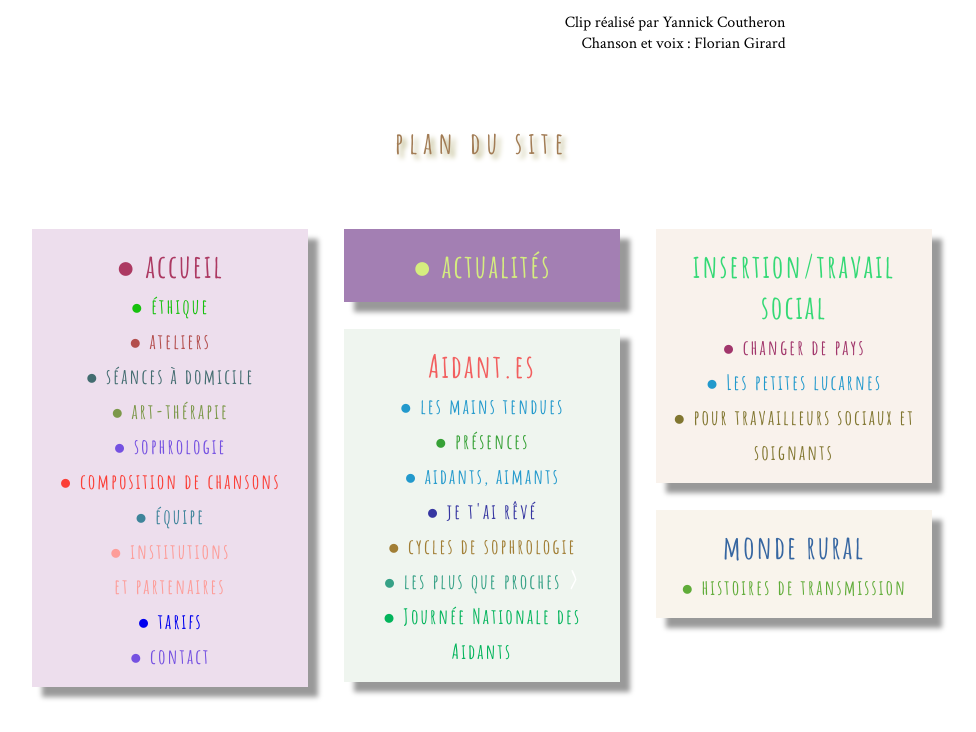
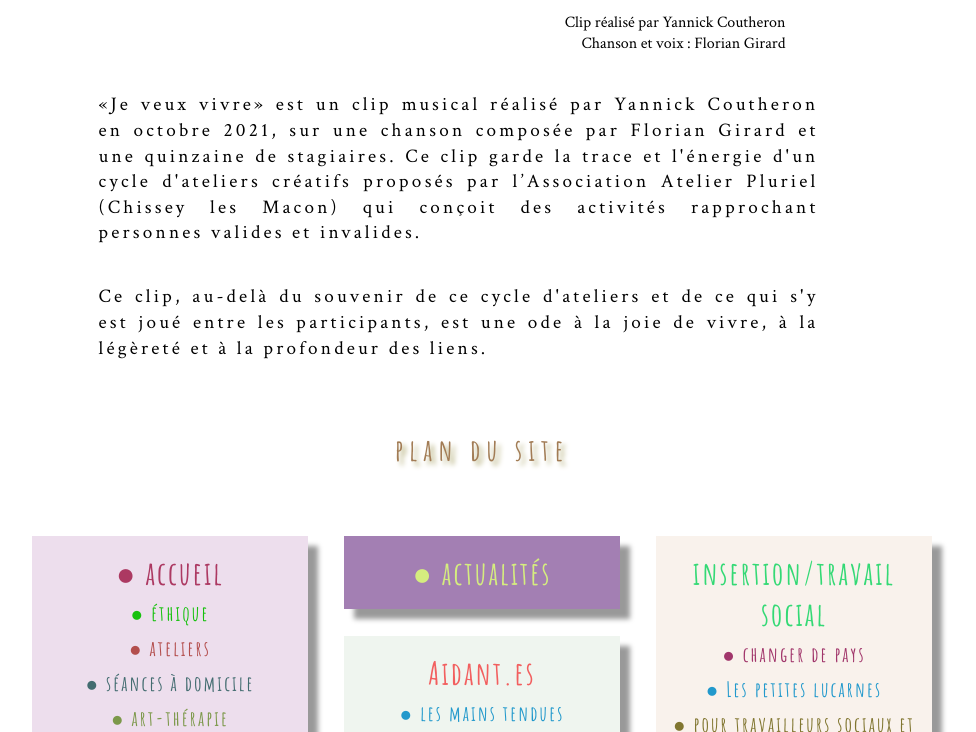
Before and after one commit to leshnik/revertouthaut, a Jekyll site: the page built from je-veux-vivre-film.md, in a window 1280 px wide and 900 px high, scrolled down 707 px, cut to the strip 168-900 px from the top of the window. Shown: the whole strip, without its empty margins (158-1134 px from the left). Built offline with Jekyll 4.4.1, drawn with Linux system fonts in a browser that asks for light colours.

Commit message:
add text to je veux vivre film

```diff
--- a/je-veux-vivre-film.md
+++ b/je-veux-vivre-film.md
@@ -7,3 +7,14 @@ summary:
 <h1>je veux vivre</h1>
 <div style="position: relative; padding-top: 56.25%;"><iframe src="https://iframe.mediadelivery.net/embed/13613/bb65a658-b11a-4baf-9f65-131185d5b087?autoplay=false&preload=false" loading="lazy" style="border: none; position: absolute; top: 0; height: 100%; width: 100%;" allow="accelerometer; gyroscope; autoplay; encrypted-media; picture-in-picture;" allowfullscreen="true"></iframe></div>
 <p class="cite">Clip réalisé par Yannick Coutheron<br>Chanson et voix&nbsp;:&nbsp;Florian Girard</p>
+
+<p class="intro-text">«Je veux vivre» est un clip musical réalisé par Yannick Coutheron en
+octobre 2021, sur une chanson composée par Florian Girard et une
+quinzaine de stagiaires. Ce clip garde la trace et l'énergie d'un cycle
+d'ateliers créatifs proposés par l’Association Atelier Pluriel
+(Chissey les Macon) qui conçoit des activités rapprochant personnes
+valides et invalides.</p>
+
+<p class="intro-text">Ce clip, au-delà du souvenir de ce cycle d'ateliers et de ce qui s'y
+est joué entre les participants, est une ode à la joie de vivre, à la
+légèreté et à la profondeur des liens.</p>
```
